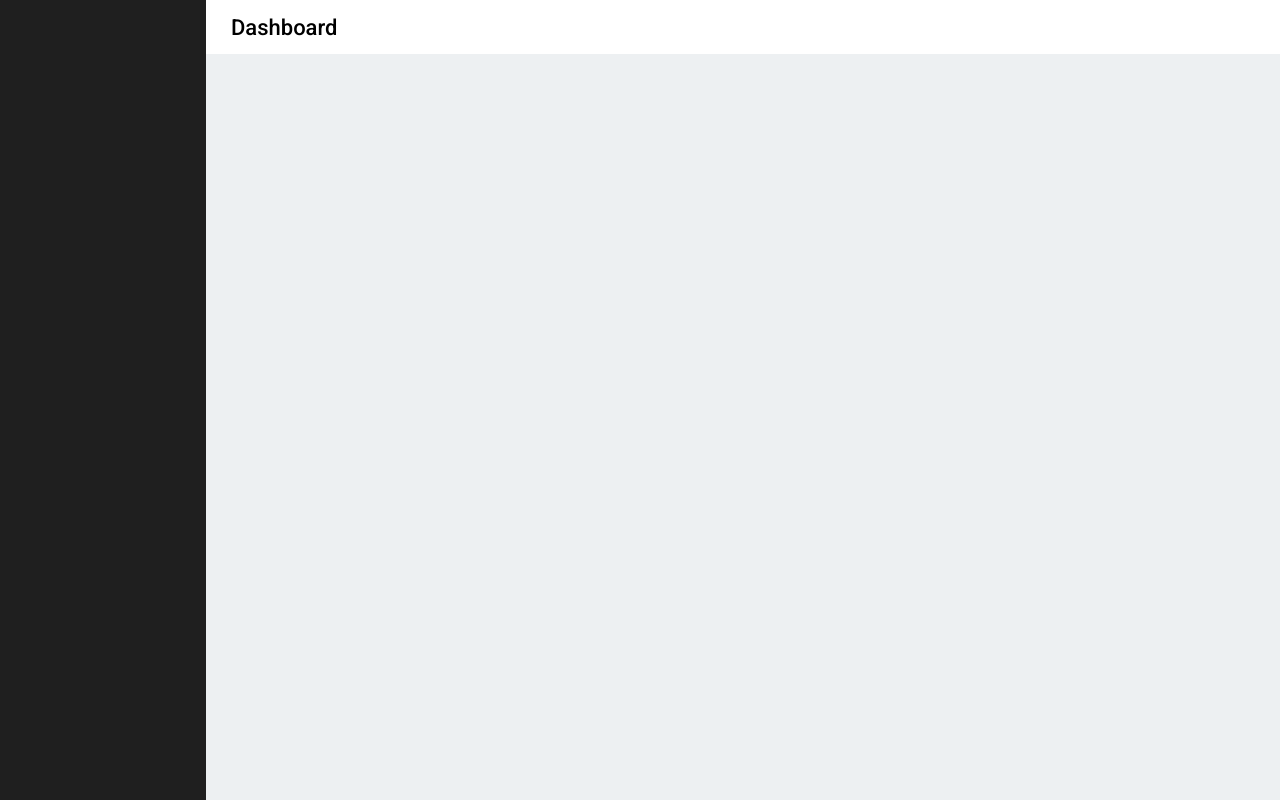
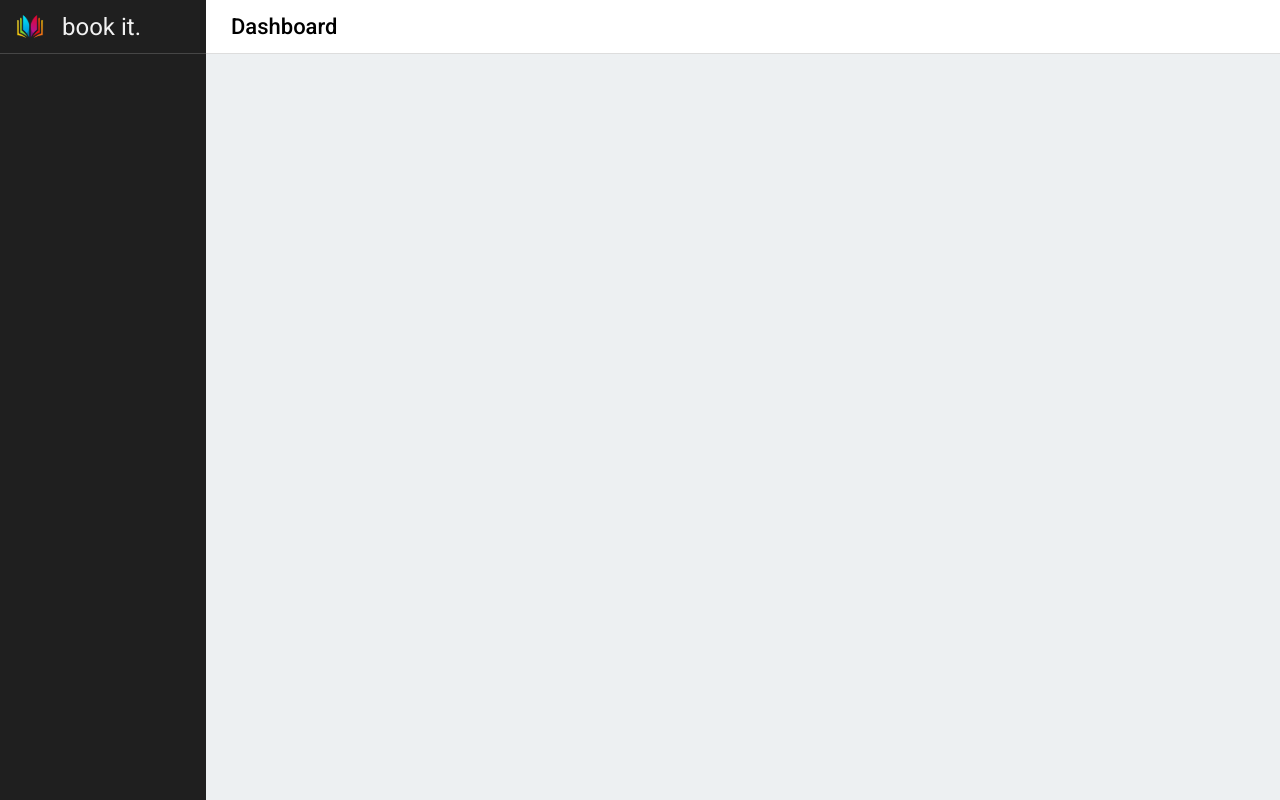
Before and after one commit to ryanhartwig/bookeasy, a Next.js app in the folder frontend/: page / in a window 1280 px wide. Built offline with nearby package versions, Linux system fonts and the light colour scheme.

Commit message:
Add book it title and temporary logo, matching figma

```diff
--- a/frontend/pages/components/Navigator.tsx
+++ b/frontend/pages/components/Navigator.tsx
@@ -1,11 +1,17 @@
 import styles from '@/styles/Home.module.css';
+
+import Image from 'next/image';
+import * as bookit from '@/assets/logo_temp.svg';
 
 export const Navigator = () => {
 
 
   return (
     <div className={styles.Navigator}>
-
+      <div className={styles.Navigator_logo}>
+        <Image className={styles.Navigator_logo_icon} src={bookit} alt="Book it logo" />
+        <span>book it.</span>
+      </div>
     </div>
   )
 }
--- a/frontend/styles/Home.module.css
+++ b/frontend/styles/Home.module.css
@@ -14,6 +14,7 @@
   background-color: #EDF0F2;
 }
 
+/* Left navigation bar */
 .Navigator {
   overflow: hidden;
   background: #1F1F1F;
@@ -21,13 +22,38 @@
   flex-shrink: 0;
   flex-grow: 0;
 
+  color: var(--font-on-dark);
+  font-size: 24px;
+  font-weight: 400;
+
   width: 206px;
 }
+.Navigator_logo {
+  height: 54px;
 
+  display: flex;
+  align-items: center;
+
+  border-bottom: 1px solid #464646;
+}
+.Navigator_logo span {
+  position: relative;
+  left: -22px;
+}
+.Navigator_logo_icon {
+  position: relative;
+  left: -12px;
+
+  width: 84px;
+  height: 63px;
+}
+
+/* Right side content */
 .Content {
   width: 100%;
 }
 
+/* Title and avatar w/notifications */
 .Header {
   background: white;
   overflow: hidden;
@@ -40,4 +66,6 @@
   display: flex;
   justify-content: space-between;
   align-items: center;
+
+  border-bottom: 1px solid #DDDDDD;
 }
--- a/frontend/styles/globals.css
+++ b/frontend/styles/globals.css
@@ -1,4 +1,8 @@
 @import url('https://fonts.googleapis.com/css2?family=Roboto:wght@100;300;400;500;700;900&display=swap');
+
+html {
+  --font-on-dark: #F2F2F2;
+}
 
 * {
   box-sizing: border-box;
```
Also changed, not shown: frontend/assets/logo_temp.svg (added).
